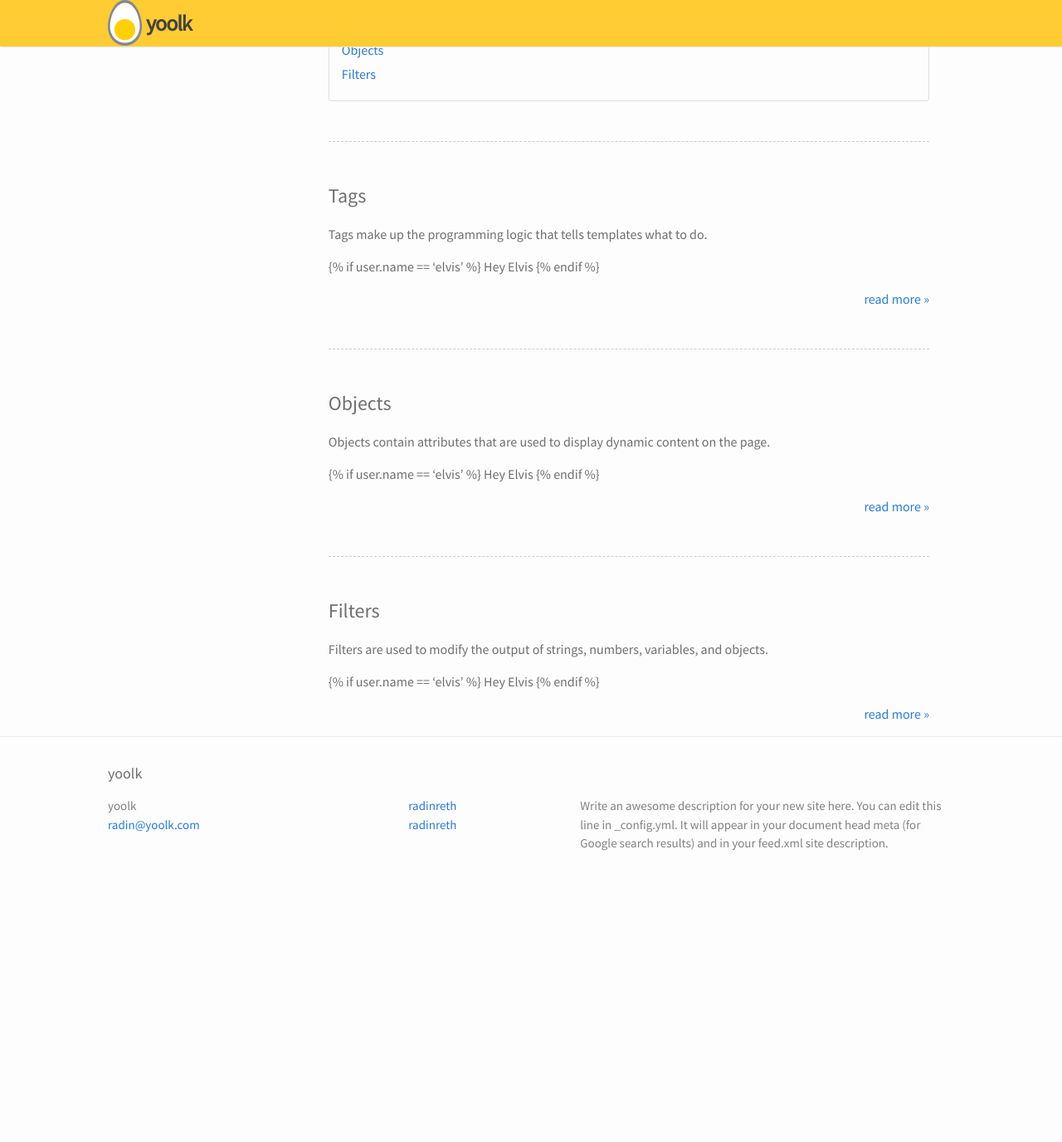
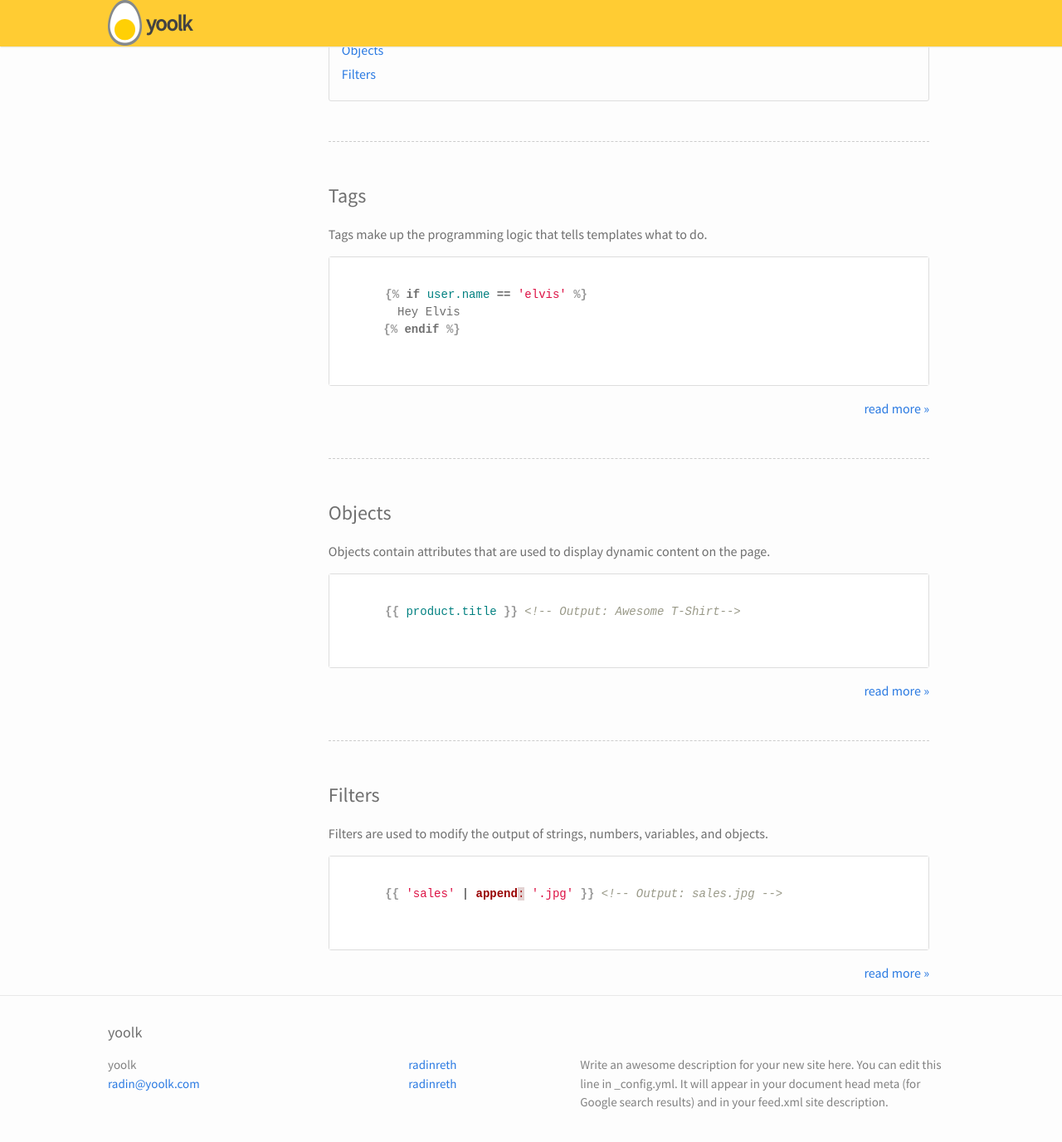
Before and after one commit to yoolk/liquid-documentation, a Jekyll site: the page built from basics/index.md, in a window 1280 px wide and 1400 px high, scrolled down 752 px. Shown: the top 1376 px of the window at 83% size. Built offline with Jekyll 4.4.1, drawn with Linux system fonts in a browser that asks for light colours; before the commit the page ends 1840 px from its top, so only the background shows below that.

Commit message:
set style code block

```diff
--- a/_sass/_layout.scss
+++ b/_sass/_layout.scss
@@ -87,6 +87,7 @@
 
 .read-more {
   text-align: right;
+  margin: 15px 0;
   a {
     text-decoration: none;
   }
--- a/basics/index.md
+++ b/basics/index.md
@@ -29,11 +29,15 @@ Liquid uses a combination of tags, objects, and filters to load dynamic content.
 
 Tags make up the programming logic that tells templates what to do.
 
-{% raw %}
-  {% if user.name == 'elvis' %}
-    Hey Elvis
-  {% endif %}
-{% endraw %}
+<div class="panel">
+  <div class="panel-body">
+    {% highlight django%}{% raw %}
+      {% if user.name == 'elvis' %}
+        Hey Elvis
+      {% endif %}
+    {% endraw %}{% endhighlight %}
+  </div>
+</div>
 
 <p class="read-more">
   <a href="/tags">read more &raquo;</a>
@@ -44,11 +48,14 @@ Tags make up the programming logic that tells templates what to do.
 
 Objects contain attributes that are used to display dynamic content on the page.
 
-{% raw %}
-  {% if user.name == 'elvis' %}
-    Hey Elvis
-  {% endif %}
-{% endraw %}
+
+<div class="panel">
+  <div class="panel-body">
+    {% highlight django%}{% raw %}
+      {{ product.title }} <!-- Output: Awesome T-Shirt-->
+    {% endraw %}{% endhighlight %}
+  </div>
+</div>
 
 <p class="read-more">
   <a href="/objects">read more &raquo;</a>
@@ -58,11 +65,13 @@ Objects contain attributes that are used to display dynamic content on the page.
 
 Filters are used to modify the output of strings, numbers, variables, and objects.
 
-{% raw %}
-  {% if user.name == 'elvis' %}
-    Hey Elvis
-  {% endif %}
-{% endraw %}
+<div class="panel">
+  <div class="panel-body">
+    {% highlight django%}{% raw %}
+      {{ 'sales' | append: '.jpg' }} <!-- Output: sales.jpg -->
+    {% endraw %}{% endhighlight %}
+  </div>
+</div>
 
 <p class="read-more">
   <a href="/filters">read more &raquo;</a>
```
